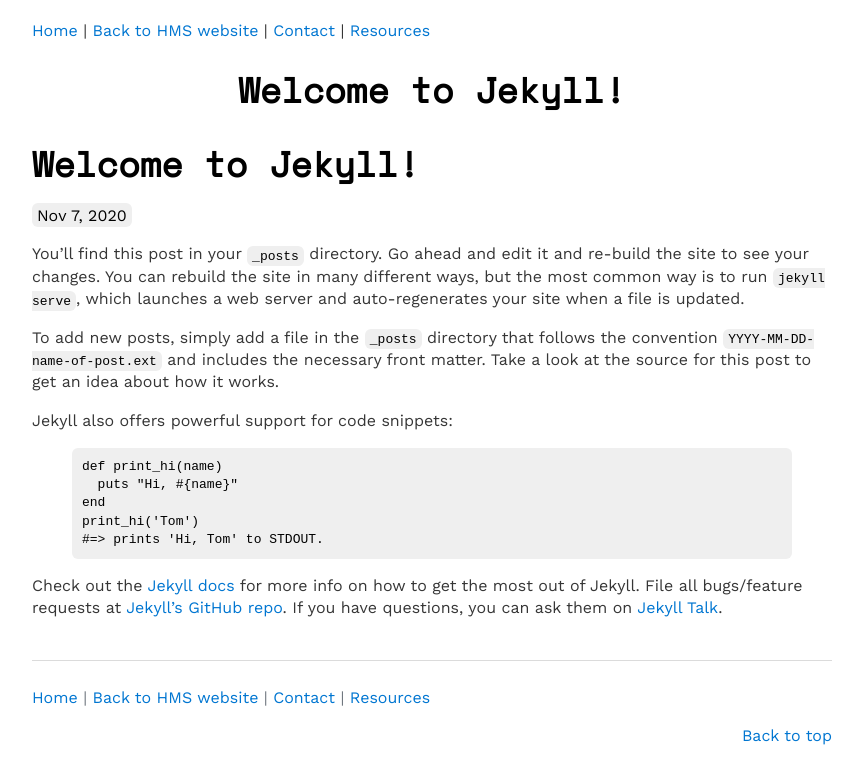
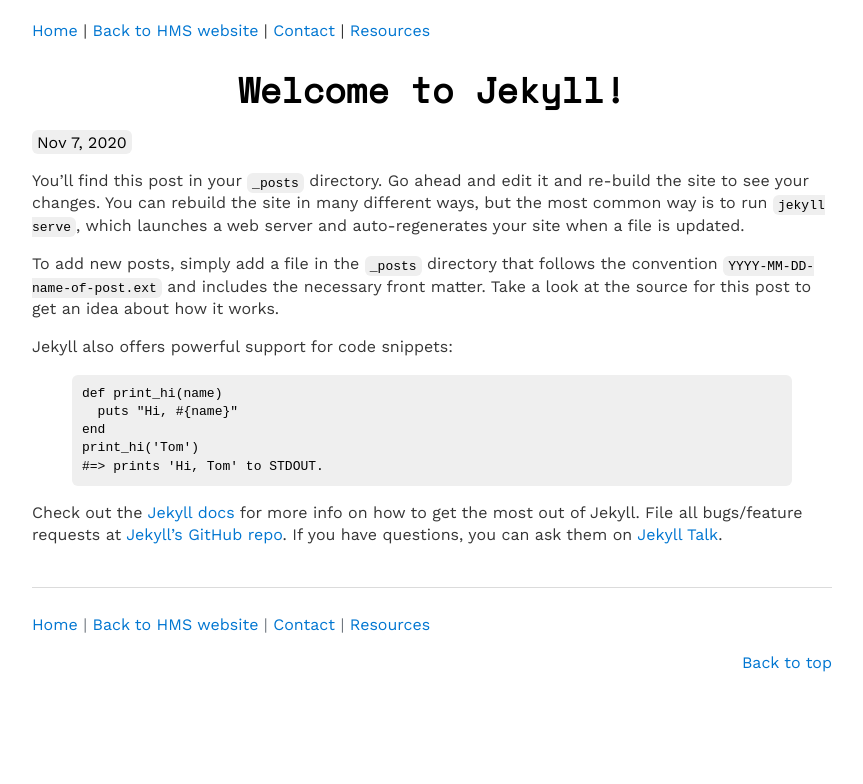
Before and after one commit to HMSSO/SciOly-Website, a Jekyll site: the page built from _posts/2020-11-07-welcome-to-jekyll.markdown, in a window 1280 px wide. Shown: the top 784 px of the page, without its empty margins (208-1071 px from the left). Built offline with Jekyll 4.4.1, drawn with Linux system fonts in a browser that asks for light colours; nearby versions of some CDN libraries.

Commit message:
Update post.html

```diff
--- a/_layouts/post.html
+++ b/_layouts/post.html
@@ -2,10 +2,8 @@
 layout: default
 ---
 <article>
-
-  <header class="post-header">
-    <h1 class="post-title" itemprop="name headline">{{ page.title }}</h1>
-    <p class="post-meta"><time datetime="{{ page.date | date_to_xmlschema }}" itemprop="datePublished">{{ page.date | date: "%b %-d, %Y" }}</time>{% if page.author %} • <span itemprop="author" itemscope itemtype="http://schema.org/Person"><span itemprop="name">{{ page.author }}</span></span>{% endif %}</p>
+<header>
+  <p class="post-meta"><time datetime="{{ page.date | date_to_xmlschema }}" itemprop="datePublished">{{ page.date | date: "%b %-d, %Y" }}</time>{% if page.author %} • <span itemprop="author" itemscope itemtype="http://schema.org/Person"><span itemprop="name">{{ page.author }}</span></span>{% endif %}</p>
   </header>
 
   <div class="post-content" itemprop="articleBody">
```
